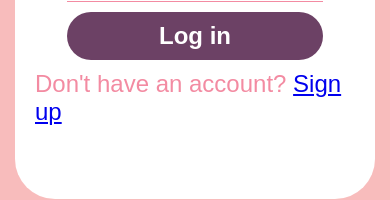
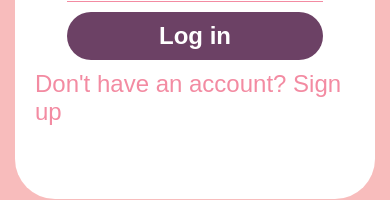
Before and after one commit to sttvk/babble, a React (Create React App) app: page /login in a window 390 px wide. Shown: the part 463-663 px from the top of the page. Built offline with nearby package versions, Linux system fonts and the light colour scheme; no server answers; a web font is replaced by a local one.

Commit message:
Makes design responsive to screen sizes

```diff
--- a/src/assets/styles/components/Chats.css
+++ b/src/assets/styles/components/Chats.css
@@ -35,7 +35,7 @@
 }
 
 @media only screen and (max-width: 600px) {
-  .chat-info {
+  .chat-container > img {
     display: none;
   }
 }
--- a/src/assets/styles/components/NavBar.css
+++ b/src/assets/styles/components/NavBar.css
@@ -60,8 +60,4 @@
   .nav-bar-user > span {
     display: none;
   }
-
-  .nav-bar-user > button {
-    font-size: var(--fs-1);
-  }
 }
--- a/src/assets/styles/components/SearchBox.css
+++ b/src/assets/styles/components/SearchBox.css
@@ -29,7 +29,7 @@
   display: flex;
   align-items: center;
   justify-content: flex-start;
-  padding: var(--p-1) var(--p-2);
+  padding: var(--p-1);
   gap: var(--gap);
   color: white;
   cursor: pointer;
@@ -58,7 +58,7 @@
 }
 
 @media only screen and (max-width: 600px) {
-  .user-chat-info {
+  .user-chat > img {
     display: none;
   }
 }
--- a/src/assets/styles/pages/AuthCard.css
+++ b/src/assets/styles/pages/AuthCard.css
@@ -78,3 +78,10 @@
   font-size: var(--fs-1);
   overflow: hidden;
 }
+
+.AuthCard-form-container > p > a {
+  color: var(--color-1);
+  font-size: var(--fs-1);
+  text-decoration: none;
+  overflow: hidden;
+}
```
